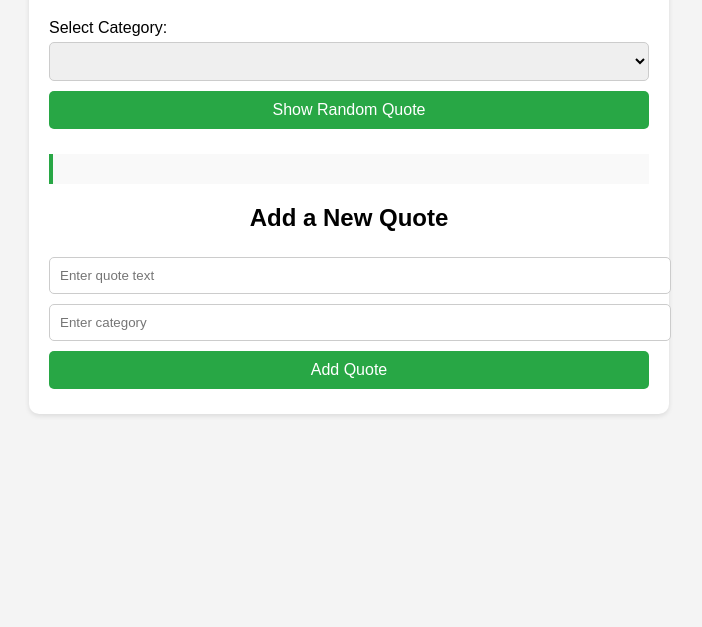
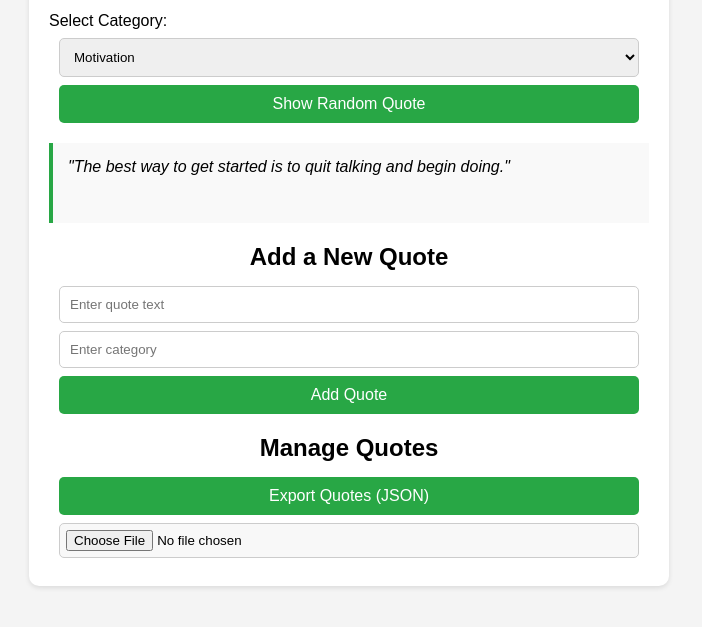
Before and after one commit to 0xatanda/alx_fe_javascript, a plain HTML site: page dom-manipulation/index.html in a window 1280 px wide. Both pictures are taken after a click on the button "Show Random Quote". Shown: the part 121-748 px from the top of the page, without its empty margins (291-993 px from the left). Drawn offline with Linux system fonts and the light colour scheme.

Commit message:
feat: Implementing Web Storage and JSON Handling

```diff
--- a/dom-manipulation/index.html
+++ b/dom-manipulation/index.html
@@ -1,10 +1,10 @@
 <!DOCTYPE html>
 <html lang="en">
 <head>
-  <meta charset="UTF-8">
-  <meta name="viewport" content="width=device-width, initial-scale=1.0">
+  <meta charset="UTF-8" />
+  <meta name="viewport" content="width=device-width, initial-scale=1.0"/>
   <title>Dynamic Quote Generator</title>
-  <link rel="stylesheet" href="styles.css">
+  <link rel="stylesheet" href="styles.css"/>
 </head>
 <body>
   <div class="container">
@@ -25,8 +25,19 @@
       <input type="text" id="quoteCategory" placeholder="Enter category" required>
       <button type="submit">Add Quote</button>
     </form>
+
+    <!-- Import / Export Controls -->
+    <h2>Manage Quotes</h2>
+    <button id="exportBtn" type="button">Export Quotes (JSON)</button>
+    <input
+      type="file"
+      id="importFile"
+      name="importFile"
+      accept=".json"
+      onchange="importFromJsonFile(event)"
+    />
   </div>
 
-  <script src="index.js"></script>
+  <script src="script.js"></script>
 </body>
 </html>
--- a/dom-manipulation/script.js
+++ b/dom-manipulation/script.js
@@ -1,19 +1,28 @@
-// Initial quotes data
-let quotes = [
+// Initial Quotes Data
+let quotes = JSON.parse(localStorage.getItem('quotes')) || [
   { text: "The best way to get started is to quit talking and begin doing.", category: "Motivation" },
   { text: "Your time is limited, so don’t waste it living someone else’s life.", category: "Inspiration" },
   { text: "The purpose of our lives is to be happy.", category: "Life" }
 ];
 
-// DOM elements
+
+// DOM Elements
 const categorySelect = document.getElementById('categorySelect');
 const showQuoteBtn = document.getElementById('showQuoteBtn');
 const quoteDisplay = document.getElementById('quoteDisplay');
 const addQuoteForm = document.getElementById('addQuoteForm');
 const quoteTextInput = document.getElementById('quoteText');
 const quoteCategoryInput = document.getElementById('quoteCategory');
+const exportBtn = document.getElementById('exportBtn');
+const importFile = document.getElementById('importFile');
 
-// Load categories into dropdown
+
+// Save & Load Functions
+
+function saveQuotes() {
+  localStorage.setItem('quotes', JSON.stringify(quotes));
+}
+
 function loadCategories() {
   const categories = [...new Set(quotes.map(q => q.category))];
   categorySelect.innerHTML = '';
@@ -25,7 +34,8 @@ function loadCategories() {
   });
 }
 
-// Show a random quote from selected category
+
+// Show Random Quote
 function showRandomQuote() {
   const selectedCategory = categorySelect.value;
   const filteredQuotes = quotes.filter(q => q.category === selectedCategory);
@@ -36,10 +46,14 @@ function showRandomQuote() {
   }
 
   const randomIndex = Math.floor(Math.random() * filteredQuotes.length);
-  quoteDisplay.textContent = `"${filteredQuotes[randomIndex].text}"`;
+  const selectedQuote = filteredQuotes[randomIndex];
+  quoteDisplay.textContent = `"${selectedQuote.text}"`;
+
+  // Save last viewed quote to session storage
+  sessionStorage.setItem('lastQuote', JSON.stringify(selectedQuote));
 }
 
-// Handle new quote form submission
+// Add New Quote
 function createAddQuoteForm(event) {
   event.preventDefault();
 
@@ -51,22 +65,65 @@ function createAddQuoteForm(event) {
     return;
   }
 
-  // Add to array
   quotes.push({ text: newQuoteText, category: newQuoteCategory });
+  saveQuotes(); // persist new quote
 
-  // Reload categories
   loadCategories();
 
-  // Clear inputs
   quoteTextInput.value = '';
   quoteCategoryInput.value = '';
 
   alert("Quote added successfully!");
 }
 
+// Export Quotes as JSON
+function exportQuotes() {
+  const blob = new Blob([JSON.stringify(quotes, null, 2)], { type: 'application/json' });
+  const url = URL.createObjectURL(blob);
+
+  const a = document.createElement('a');
+  a.href = url;
+  a.download = 'quotes.json';
+  a.click();
+
+  URL.revokeObjectURL(url);
+}
+
+// Import Quotes from JSON
+function importFromJsonFile(event) {
+  const fileReader = new FileReader();
+  fileReader.onload = function(e) {
+    try {
+      const importedQuotes = JSON.parse(e.target.result);
+      if (Array.isArray(importedQuotes)) {
+        quotes.push(...importedQuotes);
+        saveQuotes();
+        loadCategories();
+        alert('Quotes imported successfully!');
+      } else {
+        alert('Invalid file format.');
+      }
+    } catch {
+      alert('Error reading the file.');
+    }
+  };
+  fileReader.readAsText(event.target.files[0]);
+}
+
+
 // Event Listeners
 showQuoteBtn.addEventListener('click', showRandomQuote);
 addQuoteForm.addEventListener('submit', createAddQuoteForm);
+exportBtn.addEventListener('click', exportQuotes);
+importFile.addEventListener('change', importFromJsonFile);
 
-// Initial load
+// Initial Load
+
 loadCategories();
+
+// Load last viewed quote from session storage if available
+const lastQuote = sessionStorage.getItem('lastQuote');
+if (lastQuote) {
+  const parsedQuote = JSON.parse(lastQuote);
+  quoteDisplay.textContent = `"${parsedQuote.text}"`;
+}
--- a/dom-manipulation/styles.css
+++ b/dom-manipulation/styles.css
@@ -16,14 +16,21 @@ body {
 
 h1, h2 {
   text-align: center;
+  margin-bottom: 15px;
 }
 
-select, input, button {
+/* Ensure spacing between fields and container edges */
+select,
+input[type="text"],
+button,
+input[type="file"] {
+  display: block;
+  width: calc(100% - 20px); /* prevents touching container edge */
+  margin: 8px auto;
   padding: 10px;
-  margin: 5px 0;
-  width: 100%;
   border-radius: 5px;
   border: 1px solid #ccc;
+  box-sizing: border-box;
 }
 
 button {
@@ -32,6 +39,7 @@ button {
   font-size: 16px;
   border: none;
   cursor: pointer;
+  transition: background 0.2s ease;
 }
 
 button:hover {
@@ -44,4 +52,16 @@ button:hover {
   background: #f9f9f9;
   border-left: 4px solid #28a745;
   font-style: italic;
+  min-height: 50px;
 }
+
+input[type="file"] {
+  padding: 6px;
+  background: #f8f8f8;
+  border: 1px solid #ccc;
+  cursor: pointer;
+}
+
+input[type="file"]:hover {
+  background: #eee;
+}
```
